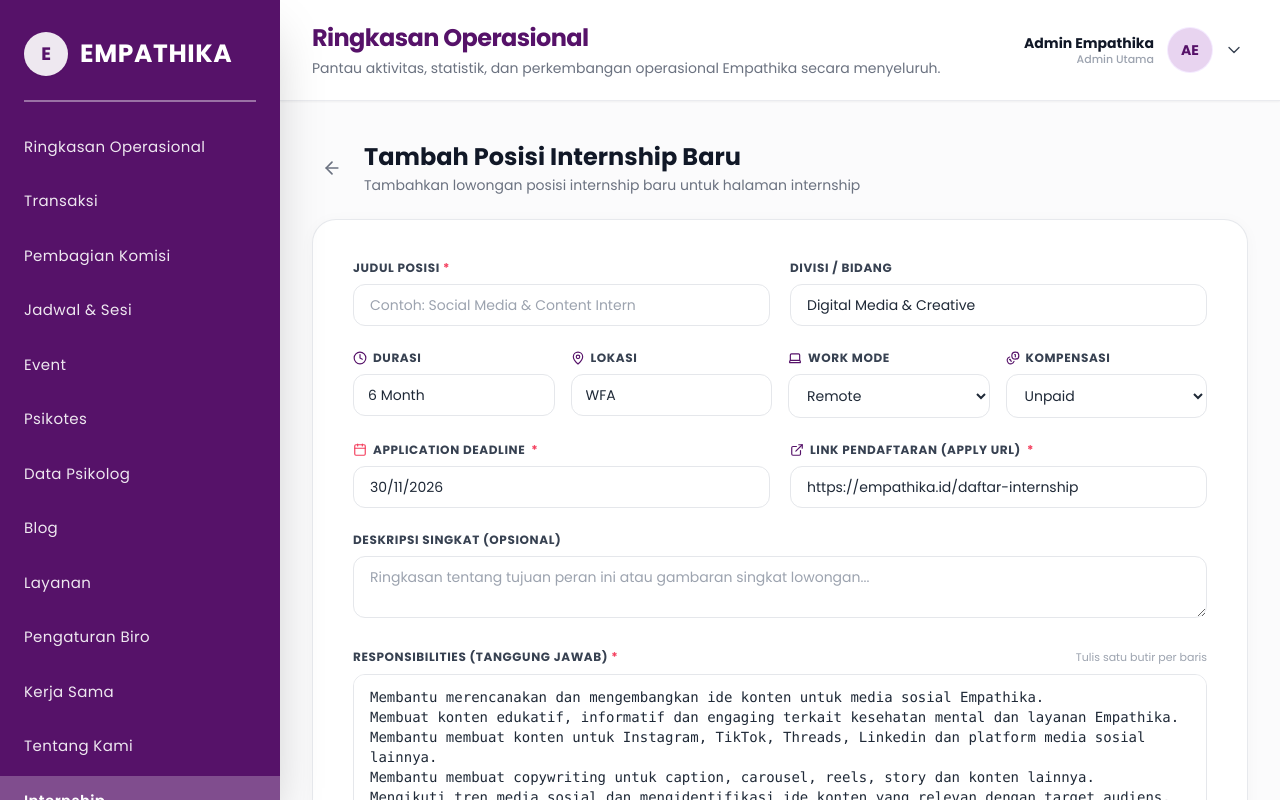
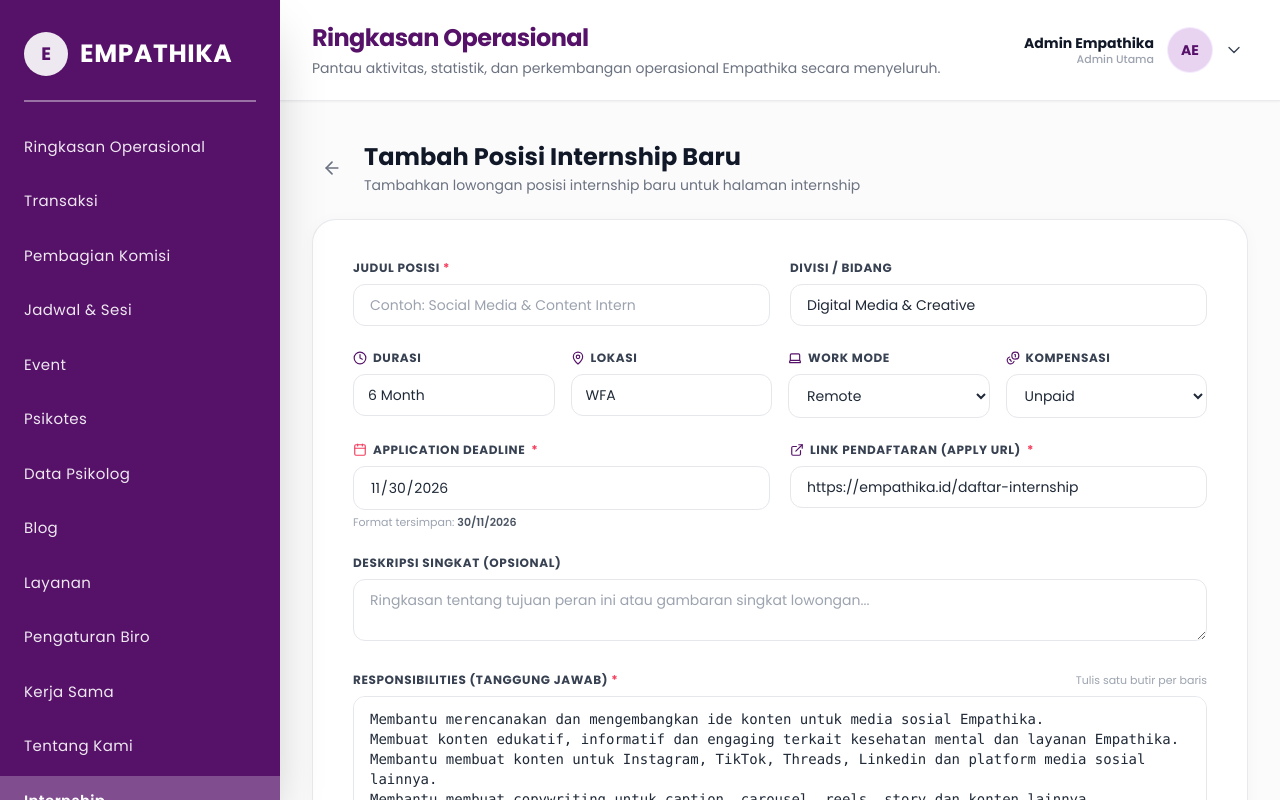
Before and after one commit to reppapi/empathika, a Next.js app in the folder frontend/: page /admin/internship/tambah in a window 1280 px wide. Shown: the top 800 px of the page. Built offline with nearby package versions, Linux system fonts and the light colour scheme; no server answers; sample sign-in values are in the browser's storage.

Commit message:
feat(internship): gunakan input kalender / datepicker untuk batas akhir pendaftaran (deadline)

```diff
--- a/frontend/src/features/internship/components/admin/AdminInternshipFormClient.tsx
+++ b/frontend/src/features/internship/components/admin/AdminInternshipFormClient.tsx
@@ -1,6 +1,6 @@
 "use client"
 
-import React, { useEffect, useState } from "react"
+import React, { useEffect, useState, useRef } from "react"
 import { useRouter } from "next/navigation"
 import Link from "next/link"
 import {
@@ -30,9 +30,39 @@ interface Props {
   positionId?: string
 }
 
+// Helper untuk konversi string tanggal ke format YYYY-MM-DD agar kompatibel dengan input type="date"
+function toDateInputValue(val: string): string {
+  if (!val) return ""
+  if (/^\d{4}-\d{2}-\d{2}$/.test(val)) return val
+  const parts = val.split(/[/-]/)
+  if (parts.length === 3) {
+    if (parts[0].length === 4) {
+      return `${parts[0]}-${parts[1].padStart(2, "0")}-${parts[2].padStart(2, "0")}`
+    } else {
+      return `${parts[2]}-${parts[1].padStart(2, "0")}-${parts[0].padStart(2, "0")}`
+    }
+  }
+  const d = new Date(val)
+  if (!isNaN(d.getTime())) {
+    return d.toISOString().split("T")[0]
+  }
+  return ""
+}
+
+// Helper untuk konversi YYYY-MM-DD dari input type="date" menjadi format DD/MM/YYYY
+function formatIsoToDisplayDate(isoDate: string): string {
+  if (!isoDate) return ""
+  if (/^\d{4}-\d{2}-\d{2}$/.test(isoDate)) {
+    const [y, m, d] = isoDate.split("-")
+    return `${d}/${m}/${y}`
+  }
+  return isoDate
+}
+
 export default function AdminInternshipFormClient({ positionId }: Props) {
   const router = useRouter()
   const isEditMode = Boolean(positionId)
+  const dateInputRef = useRef<HTMLInputElement>(null)
 
   // State Form
   const [formData, setFormData] = useState({
@@ -359,21 +389,34 @@ export default function AdminInternshipFormClient({ positionId }: Props) {
                 <Calendar className="w-3.5 h-3.5 text-rose-500" />
                 Application Deadline <span className="text-rose-500">*</span>
               </label>
+              <div className="relative">
                 <input
-                type="text"
+                  ref={dateInputRef}
+                  type="date"
                   required
-                placeholder="Contoh: 30/11/2026"
-                value={formData.deadline}
+                  value={toDateInputValue(formData.deadline)}
                   onChange={(e) => {
-                  setFormData({ ...formData, deadline: e.target.value })
+                    const formatted = formatIsoToDisplayDate(e.target.value)
+                    setFormData({ ...formData, deadline: formatted })
                     if (errors.deadline) setErrors({ ...errors, deadline: "" })
                   }}
-                className={`w-full px-4 py-2.5 text-xs sm:text-sm border rounded-xl focus:outline-none transition-colors ${
+                  onClick={() => {
+                    try {
+                      dateInputRef.current?.showPicker?.()
+                    } catch {}
+                  }}
+                  className={`w-full px-4 py-2.5 text-xs sm:text-sm border rounded-xl focus:outline-none transition-colors cursor-pointer bg-white ${
                     errors.deadline
                       ? "border-rose-400 bg-rose-50/20 focus:border-rose-500"
                       : "border-gray-200 focus:border-[#561269]"
                   }`}
                 />
+              </div>
+              {formData.deadline && (
+                <p className="text-[11px] text-gray-400 mt-1">
+                  Format tersimpan: <span className="font-semibold text-gray-600">{formData.deadline}</span>
+                </p>
+              )}
               {errors.deadline && (
                 <p className="text-xs text-rose-500 mt-1">{errors.deadline}</p>
               )}
```
Lines whose indentation alone changed are shown as unchanged.
